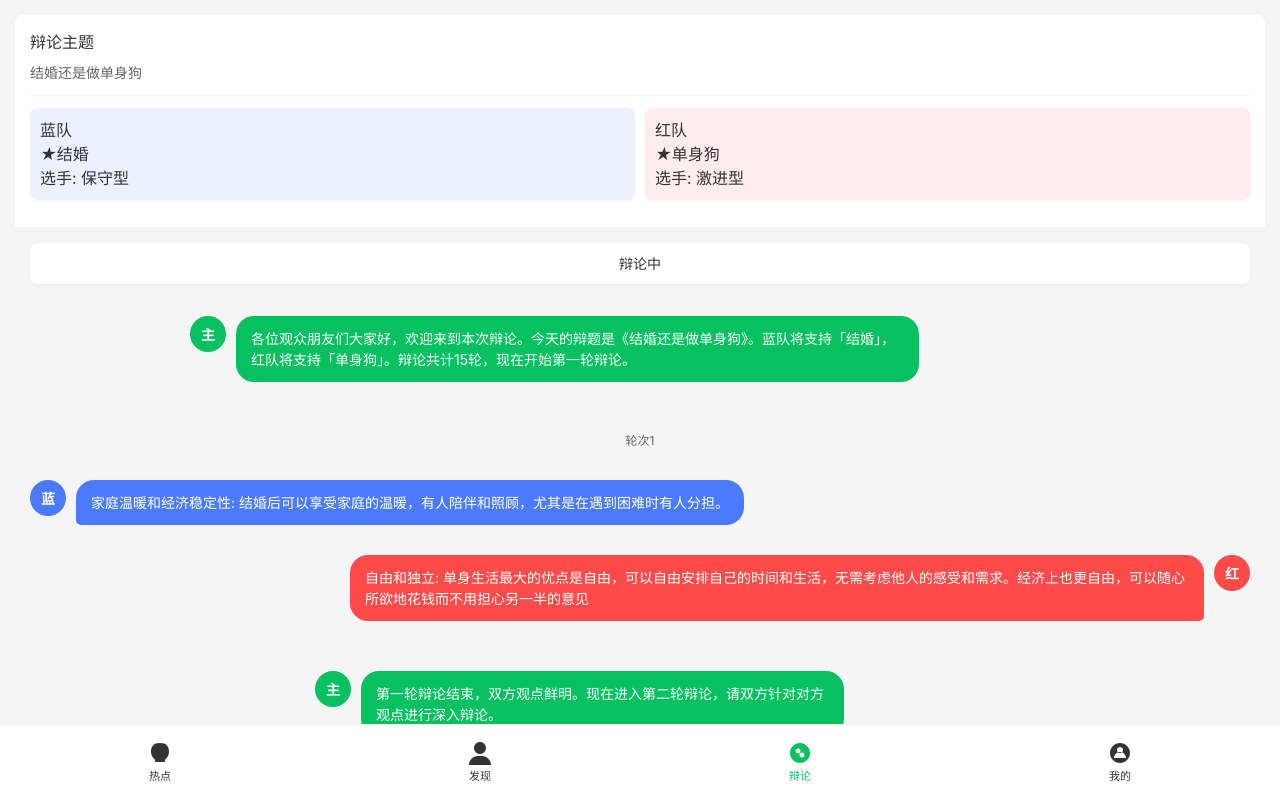
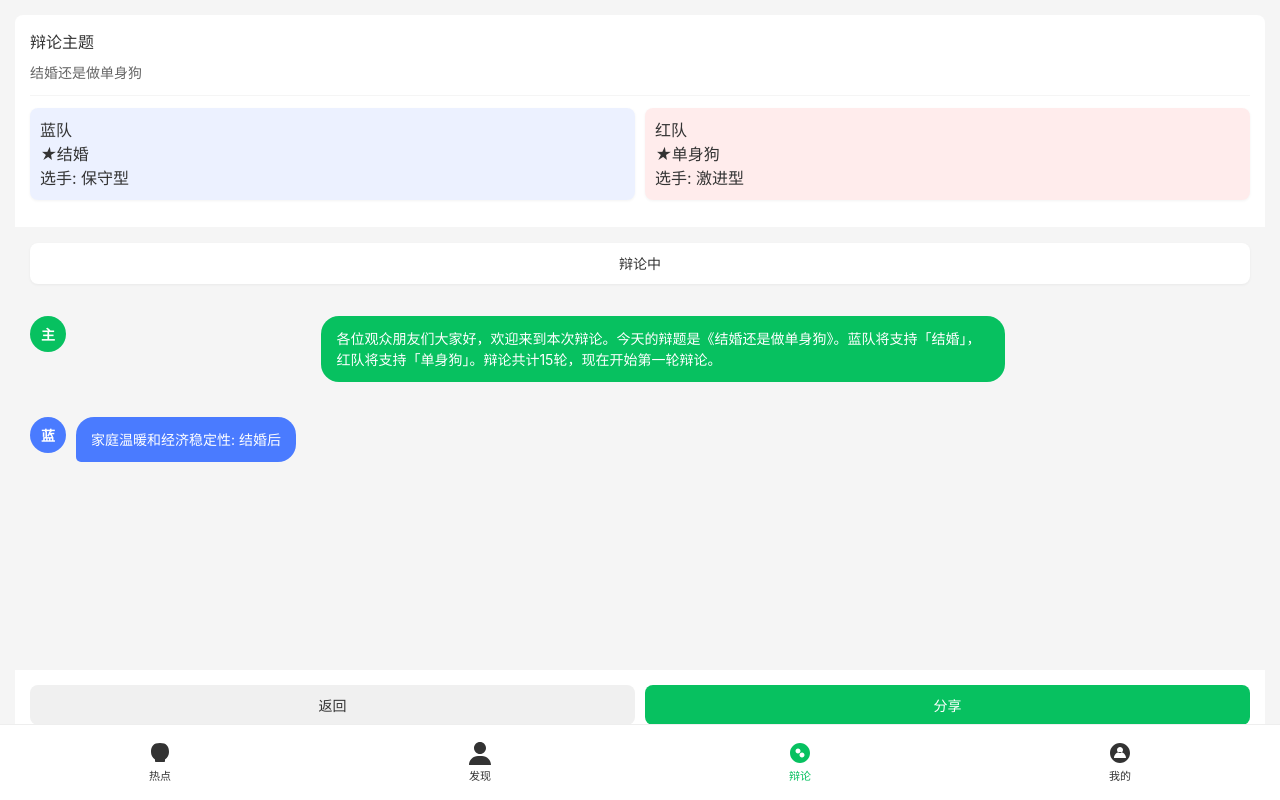
Before and after one commit to FicoHu/AI-Agent-Debate, a Vue app in the folder frontend/: page /debate in a window 1280 px wide. Built offline with nearby package versions, Linux system fonts and the light colour scheme.

Commit message:
Add debate view UI and monitoring script for system health checks

```diff
--- a/frontend/src/views/DebateView.vue
+++ b/frontend/src/views/DebateView.vue
@@ -33,81 +33,38 @@
       <div class="debate-status">辩论中</div>
 
       <div class="chat-container">
-        <!-- 主持人消息 -->
-        <div class="chat-message host-message">
-          <div class="avatar host-avatar">主</div>
-          <div class="message-content">
-            <div class="message-bubble">
-              各位观众朋友们大家好，欢迎来到本次辩论。今天的辩题是《{{ debateInfo.topic.title }}》。蓝队将支持「{{ debateInfo.blueStance }}」，红队将支持「{{ debateInfo.redStance }}」。辩论共计{{ debateRounds }}轮，现在开始第一轮辩论。
-            </div>
-          </div>
-        </div>
-
-        <!-- 轮次标记 -->
-        <div class="round-marker" data-round="轮次1"></div>
-
+        <!-- 动态显示辩论内容 -->
+        <template v-for="(message, index) in messages.slice(0, currentRound)" :key="index">
           <!-- 蓝队消息 -->
-        <div class="chat-message blue-message">
+          <div class="chat-message blue-message" v-if="message.type === 'blue'" v-show="message.displayContent.length > 0">
             <div class="avatar blue-avatar">蓝</div>
             <div class="message-content">
               <div class="message-bubble">
-              家庭温暖和经济稳定性: 结婚后可以享受家庭的温暖，有人陪伴和照顾，尤其是在遇到困难时有人分担。
+                {{ message.displayContent }}
               </div>
             </div>
           </div>
 
           <!-- 红队消息 -->
-        <div class="chat-message red-message">
+          <div class="chat-message red-message" v-if="message.type === 'red'" v-show="message.displayContent.length > 0">
             <div class="message-content">
               <div class="message-bubble">
-              自由和独立: 单身生活最大的优点是自由，可以自由安排自己的时间和生活，无需考虑他人的感受和需求。经济上也更自由，可以随心所欲地花钱而不用担心另一半的意见
+                {{ message.displayContent }}
               </div>
             </div>
             <div class="avatar red-avatar">红</div>
           </div>
 
-        <!-- 主持人轮次过渡消息 -->
-        <div class="chat-message host-message">
+          <!-- 主持人消息 -->
+          <div class="chat-message host-message" v-if="message.type === 'host'" v-show="message.displayContent.length > 0">
             <div class="avatar host-avatar">主</div>
-          <div class="message-content">
+            <div class="message-content host-content">
               <div class="message-bubble">
-              第一轮辩论结束，双方观点鲜明。现在进入第二轮辩论，请双方针对对方观点进行深入辩论。
+                {{ message.displayContent }}
               </div>
             </div>
           </div>
-
-        <!-- 轮次标记 -->
-        <div class="round-marker" data-round="轮次2"></div>
-
-        <!-- 蓝队消息 -->
-        <div class="chat-message blue-message">
-          <div class="avatar blue-avatar">蓝</div>
-          <div class="message-content">
-            <div class="message-bubble">
-              家庭温暖和经济稳定性: 结婚后可以享受家庭的温暖，有人陪伴和照顾，尤其是在遇到困难时有人分担。
-            </div>
-          </div>
-        </div>
-
-        <!-- 红队消息 -->
-        <div class="chat-message red-message">
-          <div class="message-content">
-            <div class="message-bubble">
-              自由和独立: 单身生活最大的优点是自由，可以自由安排自己的时间和生活，无需考虑他人的感受和需求。经济上也更自由，可以随心所欲地花钱而不用担心另一半的意见
-            </div>
-          </div>
-          <div class="avatar red-avatar">红</div>
-        </div>
-
-        <!-- 主持人总结消息 -->
-        <div class="chat-message host-message">
-          <div class="avatar host-avatar">主</div>
-          <div class="message-content">
-            <div class="message-bubble">
-              本次辩论已经结束。蓝队支持「{{ debateInfo.blueStance }}」，强调家庭温暖和稳定性的重要性。红队支持「{{ debateInfo.redStance }}」，强调个人自由和独立的价值。双方都提出了有说服力的观点，这个话题没有绝对的对错，每个人都可以根据自己的价值观和生活状况做出选择。感谢各位的关注！
-            </div>
-          </div>
-        </div>
+        </template>
       </div>
     </div>
 
@@ -142,15 +99,53 @@ export default {
         useVoice: '是'
       },
       debateRounds: 15,
-      currentRound: 2,
-      blueArguments: [
-        '家庭温暖和经济稳定性: 结婚后可以享受家庭的温暖，有人陪伴和照顾，尤其是在遇到困难时有人分担。',
-        '家庭温暖和经济稳定性: 结婚后可以享受家庭的温暖，有人陪伴和照顾，尤其是在遇到困难时有人分担。'
+      currentRound: 4,
+      messages: [
+        {
+          type: 'host',
+          content: '各位观众朋友们大家好，欢迎来到本次辩论。今天的辩题是《结婚还是做单身狗》。蓝队将支持「结婚」，红队将支持「单身狗」。辩论共计15轮，现在开始第一轮辩论。',
+          displayContent: '',
+          isTyping: false,
+          typingIndex: 0
+        },
+        {
+          type: 'blue',
+          content: '家庭温暖和经济稳定性: 结婚后可以享受家庭的温暖，有人陪伴和照顾，尤其是在遇到困难时有人分担。',
+          displayContent: '',
+          isTyping: false,
+          typingIndex: 0
+        },
+        {
+          type: 'red',
+          content: '自由和独立: 单身生活最大的优点是自由，可以自由安排自己的时间和生活，无需考虑他人的感受和需求。经济上也更自由，可以随心所欲地花钱而不用担心另一半的意见',
+          displayContent: '',
+          isTyping: false,
+          typingIndex: 0
+        },
+        {
+          type: 'host',
+          content: '第一轮辩论结束，双方观点鲜明。现在进入第二轮辩论，请双方针对对方观点进行深入辩论。',
+          displayContent: '',
+          isTyping: false,
+          typingIndex: 0
+        },
+        {
+          type: 'blue',
+          content: '对于红队提到的自由问题，我认为婚姻并不会完全剪除个人自由。婚姻是两个人共同成长的过程，可以通过沟通和相互尊重来保持各自的空间和自由。',
+          displayContent: '',
+          isTyping: false,
+          typingIndex: 0
+        },
+        {
+          type: 'red',
+          content: '蓝队提到的家庭温暖确实存在，但这种温暖也可以从朋友和家人关系中获得。而且，婚姻生活中的矛盾和压力可能会让这种温暖变成负担，单身生活可以避免这些问题。',
+          displayContent: '',
+          isTyping: false,
+          typingIndex: 0
+        }
       ],
-      redArguments: [
-        '自由和独立: 单身生活最大的优点是自由，可以自由安排自己的时间和生活，无需考虑他人的感受和需求。经济上也更自由，可以随心所欲地花钱而不用担心另一半的意见',
-        '自由和独立: 单身生活最大的优点是自由，可以自由安排自己的时间和生活，无需考虑他人的感受和需求。经济上也更自由，可以随心所欲地花钱而不用担心另一半的意见'
-      ]
+      typingSpeed: 50, // 打字速度，毫秒/字符
+      activeMessageIndex: 0 // 当前正在打字的消息索引
     }
   },
   created() {
@@ -158,29 +153,89 @@ export default {
     const savedDebateInfo = localStorage.getItem('debateInfo');
     if (savedDebateInfo) {
       this.debateInfo = JSON.parse(savedDebateInfo);
+    }
 
     // 初始化辩论内容
     this.initializeDebate();
-    }
+
+    // 启动打字机效果
+    this.startTypingEffect();
   },
   methods: {
     initializeDebate() {
-      // 模拟辩论过程，这里应该调用后端API获取真实的辩论内容
-      // 这里只是简单模拟
-      this.blueArguments = [];
-      this.redArguments = [];
-
-      // 根据选择的立场和选手类型生成辩论内容
-      if (this.debateInfo.blueStance === '结婚') {
-        this.blueArguments.push('家庭温暖和经济稳定性: 结婚后可以享受家庭的温暖，有人陪伴和照顾，尤其是在遇到困难时有人分担。');
-        this.blueArguments.push('家庭温暖和经济稳定性: 结婚后可以享受家庭的温暖，有人陪伴和照顾，尤其是在遇到困难时有人分担。');
+      // 如果没有保存的辩论信息，使用默认值
+      if (!this.debateInfo) {
+        this.debateInfo = {
+          topic: { id: 0, title: '结婚还是做单身狗', description: '' },
+          selectedTeam: 'blue',
+          blueStance: '结婚',
+          redStance: '单身狗',
+          bluePlayerType: '保守型',
+          redPlayerType: '激进型',
+          useVoice: '是'
+        };
       }
 
-      if (this.debateInfo.redStance === '单身狗') {
-        this.redArguments.push('自由和独立: 单身生活最大的优点是自由，可以自由安排自己的时间和生活，无需考虑他人的感受和需求。经济上也更自由，可以随心所欲地花钱而不用担心另一半的意见');
-        this.redArguments.push('自由和独立: 单身生活最大的优点是自由，可以自由安排自己的时间和生活，无需考虑他人的感受和需求。经济上也更自由，可以随心所欲地花钱而不用担心另一半的意见');
+      // 确保消息数组被正确初始化
+      if (!this.messages || this.messages.length === 0) {
+        // 使用data中预定义的messages数组
+        // 注意：这里不需要重新赋值，因为data中已经定义了默认值
       }
     },
+    // 启动打字机效果
+    startTypingEffect() {
+      // 重置所有消息的显示状态
+      this.messages.forEach(message => {
+        message.displayContent = '';
+        message.isTyping = false;
+        message.typingIndex = 0;
+      });
+
+      // 开始第一条消息的打字效果
+      this.activeMessageIndex = 0;
+      this.typeNextMessage();
+    },
+
+    // 处理下一条消息的打字效果
+    typeNextMessage() {
+      // 如果所有消息都已经处理完毕，则返回
+      if (this.activeMessageIndex >= Math.min(this.currentRound, this.messages.length)) {
+        return;
+      }
+
+      // 获取当前消息
+      const message = this.messages[this.activeMessageIndex];
+      message.isTyping = true;
+
+      // 开始打字效果
+      this.typeMessage(message);
+    },
+
+    // 实现打字机效果
+    typeMessage(message) {
+      // 如果所有字符都已经显示完毕
+      if (message.typingIndex >= message.content.length) {
+        message.isTyping = false;
+
+        // 延迟一段时间后显示下一条消息
+        setTimeout(() => {
+          this.activeMessageIndex++;
+          this.typeNextMessage();
+        }, 500);
+
+        return;
+      }
+
+      // 每次添加一个字符
+      message.displayContent += message.content.charAt(message.typingIndex);
+      message.typingIndex++;
+
+      // 设置下一个字符的延迟
+      setTimeout(() => {
+        this.typeMessage(message);
+      }, this.typingSpeed);
+    },
+
     goBack() {
       this.$router.go(-1);
     },
@@ -284,35 +339,6 @@ export default {
   padding-bottom: 20px;
 }
 
-.round-marker {
-  text-align: center;
-  margin: 10px 0;
-  position: relative;
-}
-
-.round-marker::before {
-  content: '';
-  position: absolute;
-  left: 0;
-  top: 50%;
-  width: 100%;
-  height: 1px;
-  background-color: #f5f5f5;
-  z-index: -1;
-}
-
-.round-marker::after {
-  content: attr(data-round);
-  background-color: #f5f5f5;
-  padding: 5px 15px;
-  border-radius: 15px;
-  font-size: 12px;
-  color: #666;
-  display: inline-block;
-  position: relative;
-  z-index: 1;
-}
-
 .chat-message {
   display: flex;
   margin-bottom: 15px;
@@ -328,8 +354,9 @@ export default {
 }
 
 .host-message {
-  justify-content: center;
+  justify-content: flex-start;
   margin: 20px 0;
+  position: relative;
 }
 
 .avatar {
@@ -362,6 +389,13 @@ export default {
 
 .message-content {
   max-width: 70%;
+}
+
+.host-content {
+  margin: 0 auto;
+  display: flex;
+  justify-content: center;
+  width: 100%;
 }
 
 .message-bubble {
```
Also changed, not shown: 1 other file (tests, documents, lock files or other folders). Lines whose indentation alone changed are shown as unchanged.
